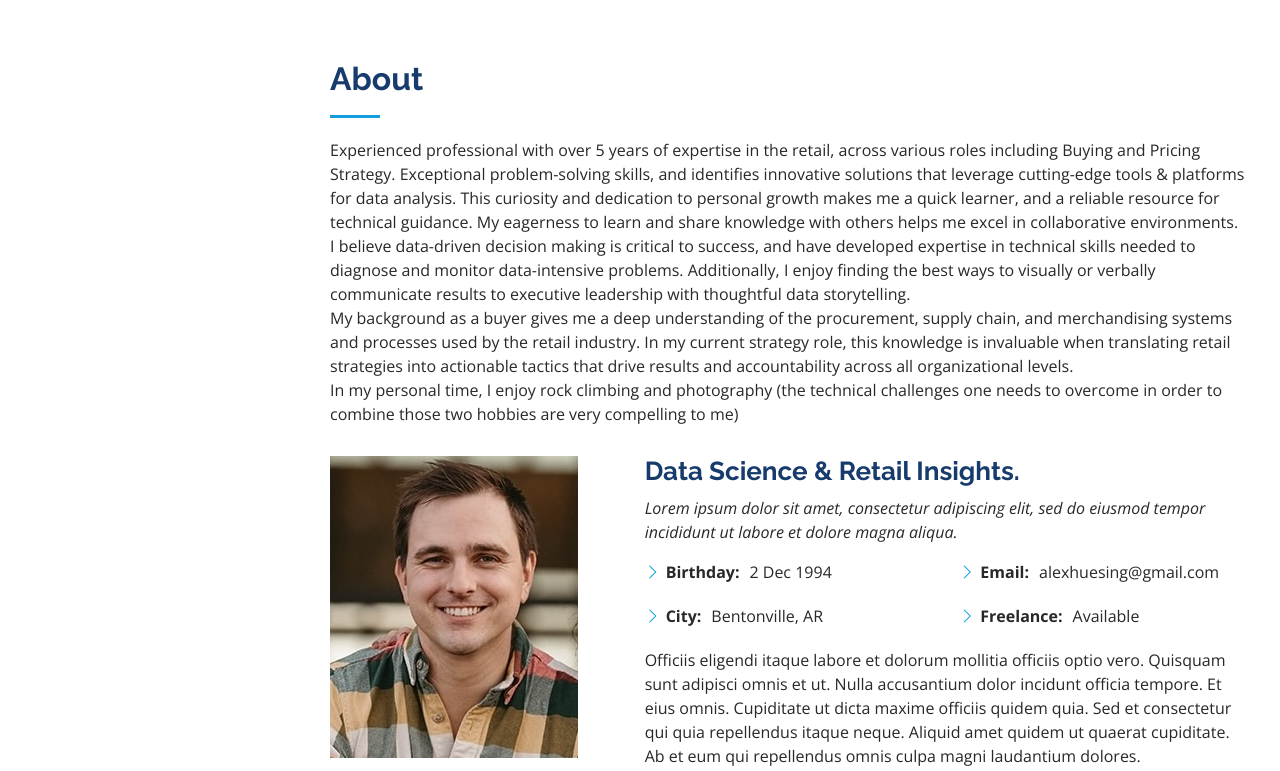
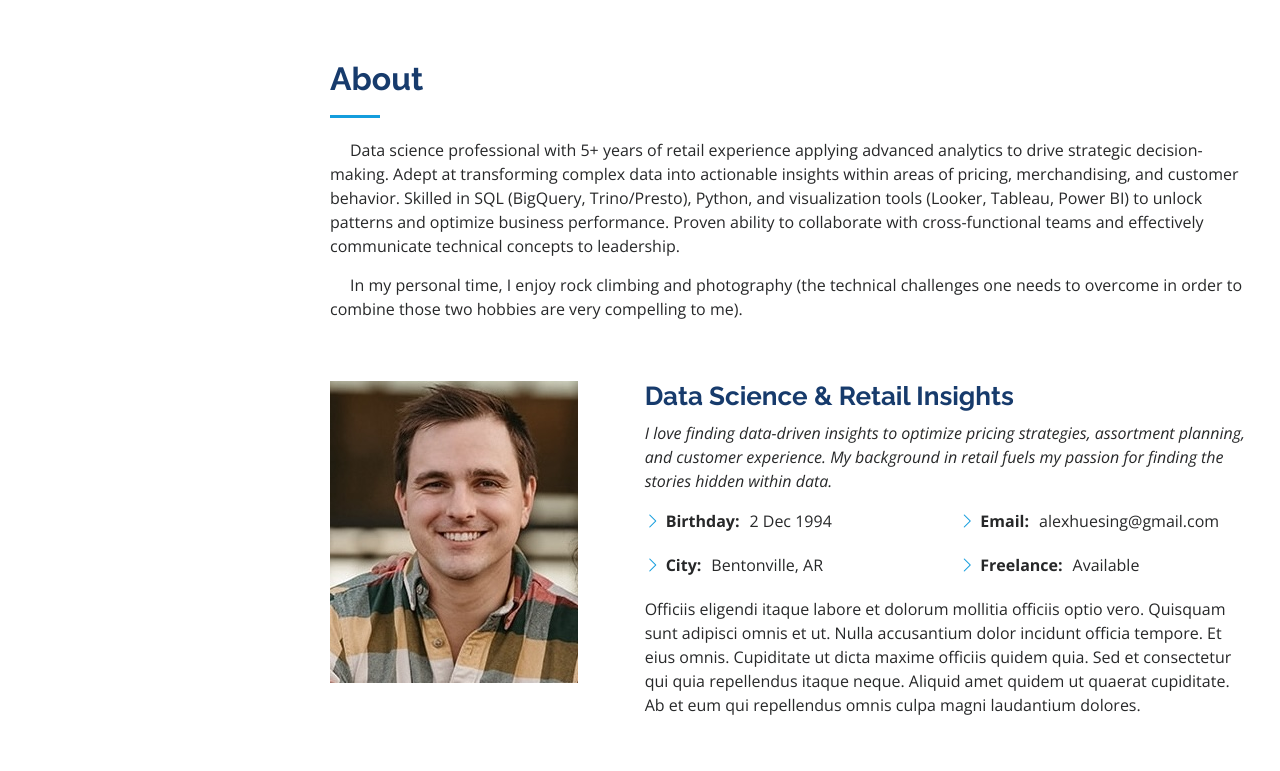
Before and after one commit to alexzhues/hues.ing, a plain HTML site: page docs/index.html in a window 1280 px wide. Shown: the part 800-1571 px from the top of the page. Drawn offline with nearby package versions, Linux system fonts and the light colour scheme; a script that the page names is missing.

Commit message:
updated about section

```diff
--- a/docs/assets/css/style.css
+++ b/docs/assets/css/style.css
@@ -1,9 +1,7 @@
 /**
-* Template Name: iPortfolio
-* Updated: Jan 29 2024 with Bootstrap v5.3.2
-* Template URL: https://bootstrapmade.com/iportfolio-bootstrap-portfolio-websites-template/
-* Author: BootstrapMade.com
-* License: https://bootstrapmade.com/license/
+* Updated: March 9, 2024
+* Author: Alex Huesing
+* License: MIT (https://opensource.org/licenses/MIT)
 */
 
 /*--------------------------------------------------------------
@@ -340,7 +338,8 @@ section {
 }
 
 .section-title p {
-  margin-bottom: 0;
+  text-indent: 20px; /* Adjust the indent amount as desired */
+  margin-bottom: 15px; /* Adjust the space between paragraphs */
 }
 
 /*--------------------------------------------------------------
--- a/docs/index.html
+++ b/docs/index.html
@@ -43,8 +43,8 @@
     <div class="d-flex flex-column">
 
       <div class="profile">
-        <img src="assets/img/profile-img.jpg" alt="" class="img-fluid rounded-circle">
-        <h1 class="text-light"><a href="index.html">Alex Huesing</a></h1>
+        <!-- <img src="assets/img/profile-img.jpg" alt="" class="img-fluid rounded-circle"> -->
+        <!-- <h1 class="text-light"><a href="index.html">Alex Huesing</a></h1> -->
         <div class="social-links mt-3 text-center">
           <a href="https://www.linkedin.com/in/alexanderhuesing/" class="linkedin"><i class="bx bxl-linkedin"></i></a>
           <a href="https://github.com/alexzhues" class="github"><i class="bx bxl-github"></i></a>
@@ -77,15 +77,12 @@
     <section id="about" class="about">
       <div class="container">
 
-        <div class="section-title">
+        <div class="section-title" style="margin-bottom: 15px;">
           <h2>About</h2>
-          <p>Experienced professional with over 5 years of expertise in the retail, across various roles including Buying and Pricing Strategy. Exceptional problem-solving skills, and identifies innovative solutions that leverage cutting-edge tools & platforms for data analysis. This curiosity and dedication to personal growth makes me a quick learner, and a reliable resource for technical guidance. My eagerness to learn and share knowledge with others helps me excel in collaborative environments.
 
-            <p>I believe data-driven decision making is critical to success, and have developed expertise in technical skills needed to diagnose and monitor data-intensive problems. Additionally, I enjoy finding the best ways to visually or verbally communicate results to executive leadership with thoughtful data storytelling.</p>
+          <p>Data science professional with 5+ years of retail experience applying advanced analytics to drive strategic decision-making. Adept at transforming complex data into actionable insights within areas of pricing, merchandising, and customer behavior. Skilled in SQL (BigQuery, Trino/Presto), Python, and visualization tools (Looker, Tableau, Power BI) to unlock patterns and optimize business performance. Proven ability to collaborate with cross-functional teams and effectively communicate technical concepts to leadership. </p>
+          <p>In my personal time, I enjoy rock climbing and photography (the technical challenges one needs to overcome in order to combine those two hobbies are very compelling to me).</p>
 
-            <p>My background as a buyer gives me a deep understanding of the procurement, supply chain, and merchandising systems and processes used by the retail industry. In my current strategy role, this knowledge is invaluable when translating retail strategies into actionable tactics that drive results and accountability across all organizational levels.</p>
-
-            In my personal time, I enjoy rock climbing and photography (the technical challenges one needs to overcome in order to combine those two hobbies are very compelling to me)</p>
         </div>
 
         <div class="row">
@@ -93,10 +90,9 @@
             <img src="assets/img/profile-img.jpg" class="img-fluid" alt="">
           </div>
           <div class="col-lg-8 pt-4 pt-lg-0 content" data-aos="fade-left">
-            <h3>Data Science &amp; Retail Insights.</h3>
+            <h3>Data Science &amp; Retail Insights</h3>
             <p class="fst-italic">
-              Lorem ipsum dolor sit amet, consectetur adipiscing elit, sed do eiusmod tempor incididunt ut labore et dolore
-              magna aliqua.
+              I love finding data-driven insights to optimize pricing strategies, assortment planning, and customer experience. My background in retail fuels my passion for finding the stories hidden within data.
             </p>
             <div class="row">
               <div class="col-lg-6">
```
